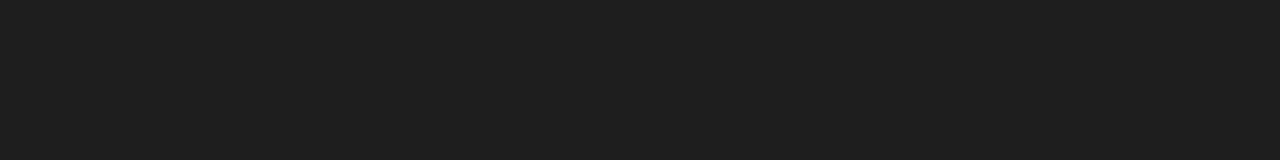
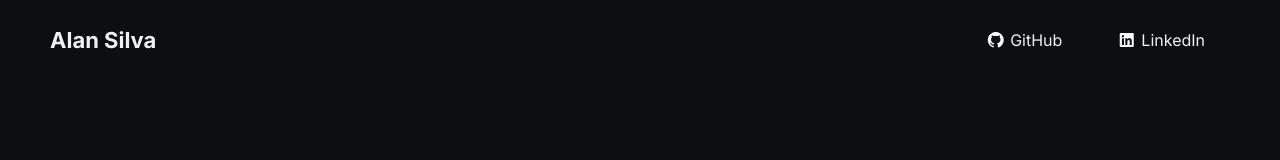
Before and after one commit to alan-silva-code/Personal-portifolio, a plain HTML site: page index.html in a window 1280 px wide. Drawn offline with Linux system fonts and the light colour scheme.

Commit message:
Mudanças de estilo para o azul #1e3a8a e adição da navbar

```diff
--- a/index.html
+++ b/index.html
@@ -17,7 +17,20 @@
 <body>
     <!-- NAVBAR -->
      <nav>
+        <div class="left">
+            <a href="/">Alan Silva</a>
+        </div>
 
+        <div class="right">
+            <a href="https://github.com/alan-silva-code" target="_blank" rel="noopener noreferrer">
+                <i class="fa-brands fa-github" style="color: #ffffff;"></i>
+               <span>GitHub</span>
+            </a>
+            <a href="https://www.linkedin.com/in/alan-pessoa-silva-/" target="_blank" rel="noopener noreferrer">
+                <i class="fa-brands fa-linkedin" style="color: #ffffff;"></i>               <span>LinkedIn</span>
+            </a>
+
+        </div>
      </nav>
 
      <main>
--- a/styles.css
+++ b/styles.css
@@ -1,12 +1,10 @@
 :root {
-  /* Tema baseado no Zorin OS 18 */
-  --background-color: #1e1e1e;
-
-  --text-color: #e1e1e1;
-
-  --link-color: #3584e4;
-
-  --surface-color: #2d2d2d;
+  --background-color: #0d0e10;
+  --text-color: #eef0f2;
+  --link-color: #1e3a8a;
+  --link-hover: #2563eb;
+  --surface-color: #16181d;
+  --border-subtle: rgba(255, 255, 255, 0.08);
 }
 
 * {
@@ -22,9 +20,53 @@ html {
 body {
     font-family: 'Inter', sans-serif;
     background-color: var(--background-color);
+    color: var(--text-color);
+}
+
+h1, h2, h3 {
+    color: var(--text-color);
 }
 
 a {
     color: var(--link-color);
     text-decoration: none;
 }
+
+/* NAVBAR */
+nav {
+    display: flex;
+    justify-content: space-between;
+    padding: 0 50px;
+    height: 80px;
+    align-items: center;
+}
+
+nav .left a {
+    color: var(--text-color);
+    font-size: 22px;
+    font-weight: bold;
+}
+
+nav .right a {
+    color: var(--text-color);
+    margin: 0 10px;
+    padding: 8px 15px;      /* Espaço reservado para o botão */
+    border-radius: 9px;     /* Cantos arredondados estilo Zorin */
+    transition: all 0.3s ease; /* Faz a cor aparecer suavemente */
+}
+
+nav .right a:hover {
+    background-color: var(--link-color); /* Azul Zorin */
+    color: #ffffff;                      /* Texto/Ícone branco */
+}
+
+nav .right a spam {
+    margin-left: 5px;
+}
+
+@media (max-width: 600px) {
+    /* Ajustes para telas menores */
+    nav {
+        padding: 0 20px;
+    }
+}
```
